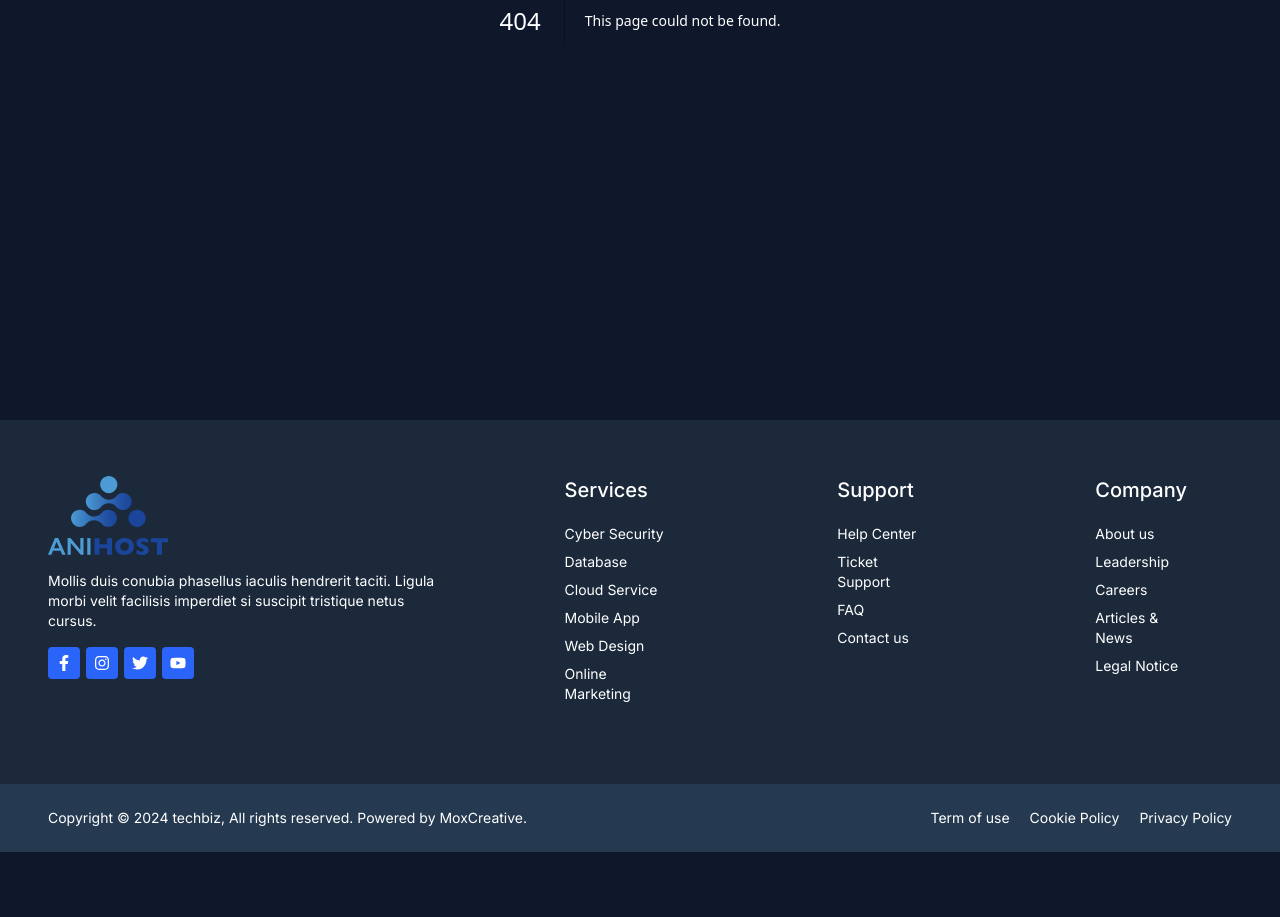
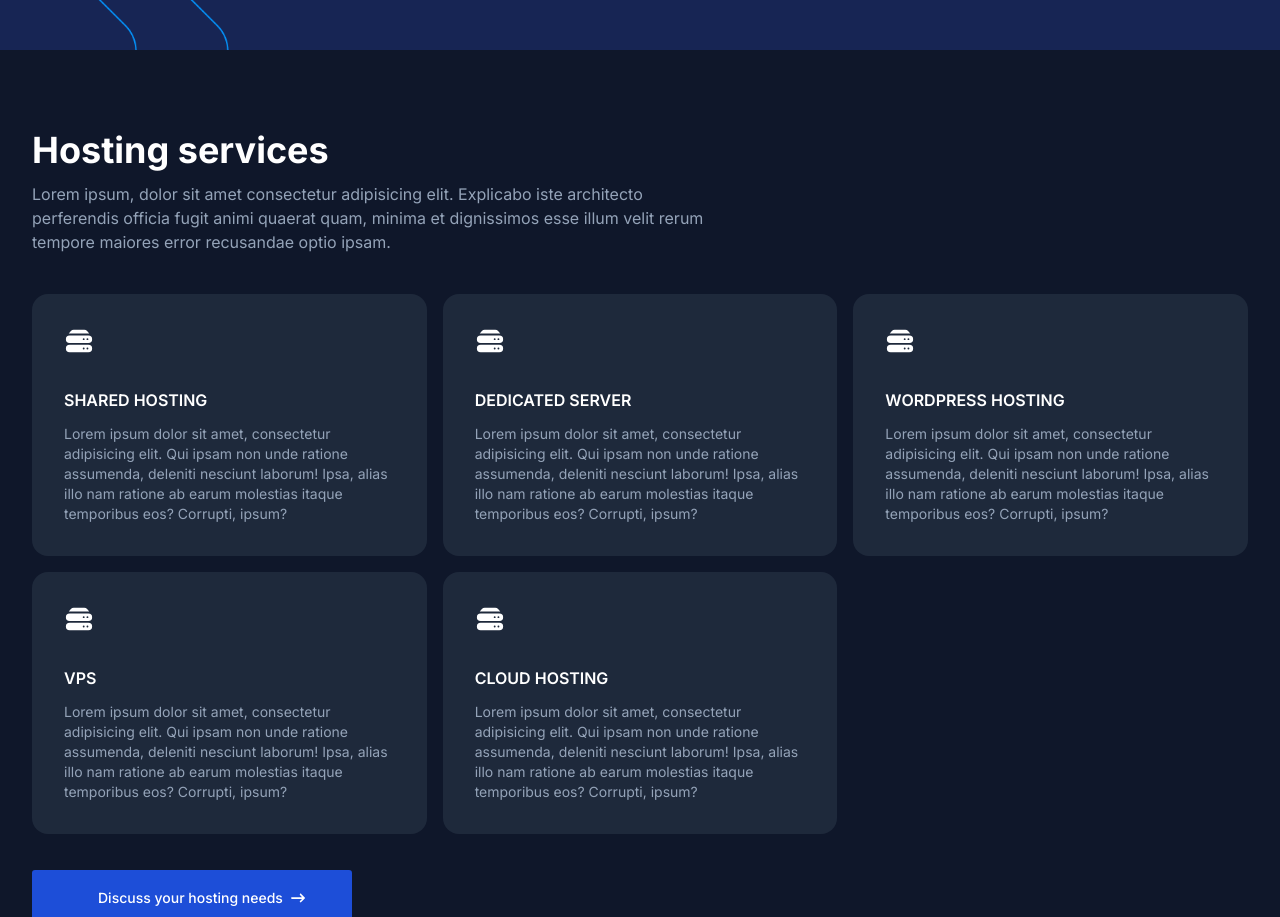
Before and after one commit to fltmzl/anihost-company-profile, a Next.js app: page /services in a window 1280 px wide. Before the commit this address had no page. Shown: the part 380-1297 px from the top of the page. Before the commit the page ends 1232 px from the top, so only its background shows below. Built offline with nearby package versions, Linux system fonts and the light colour scheme.

Commit message:
pages(all-services): add All Services Page and modify several components

```diff
--- a/src/app/about-us/sections/WhoWeAreSection.tsx
+++ b/src/app/about-us/sections/WhoWeAreSection.tsx
@@ -1,3 +1,4 @@
+import { Button } from "@/components/ui/button";
 import Image from "next/image";
 import React from "react";
 
@@ -10,7 +11,7 @@
         <p className="text-sm md:text-base text-slate-400">
           Parturient a tempor nam viverra luctus rhoncus taciti hac. Sapien mattis eu luctus montes volutpat nec odio. Posuere suspendisse commodo tempus molestie quis praesent curae sagittis placerat ridiculus tellus.
         </p>
-        <button className="button-pri">Learn More</button>
+        <Button className="w-fit">Learn More</Button>
       </div>
 
       <div className="md:basis-1/2 relative aspect-video">
--- a/src/app/components/Navbar.tsx
+++ b/src/app/components/Navbar.tsx
@@ -9,6 +9,7 @@
 import { MdOutlineMiscellaneousServices } from "react-icons/md";
 import { FaServer, FaLaptopCode, FaChevronDown } from "react-icons/fa";
 import logoWhite from "../../../public/logo/logo-white.svg";
+import { Button } from "@/components/ui/button";
 
 const navbarItems = [
   {
@@ -126,7 +127,7 @@
         </ul>
 
         <div>
-          <button className="my-3 button-pri">Get Started</button>
+          <Button className="px-6 py-2 w-fit text-xs font-normal">Get Started</Button>
         </div>
       </div>
     </nav>
--- a/src/app/contact-us/sections/SendMessageSection.tsx
+++ b/src/app/contact-us/sections/SendMessageSection.tsx
@@ -1,3 +1,4 @@
+import { Button } from "@/components/ui/button";
 import { Input } from "@/components/ui/input";
 import { Label } from "@/components/ui/label";
 import { Textarea } from "@/components/ui/textarea";
@@ -47,9 +48,7 @@
             <Textarea id="message" name="message" placeholder="Message" className="bg-slate-700 border-slate-600" />
           </div>
 
-          <button className="button-pri" type="submit">
-            Send Message
-          </button>
+          <Button type="submit">Send Message</Button>
         </form>
       </div>
     </section>
--- a/src/app/sections/DiscoverMoreSection.tsx
+++ b/src/app/sections/DiscoverMoreSection.tsx
@@ -1,3 +1,4 @@
+import { Button } from "@/components/ui/button";
 import React from "react";
 
 type DiscoverMoreSectionProps = {
@@ -12,7 +13,7 @@
         <h2 className="text-3xl md:text-4xl">{title}</h2>
         <p>{description}</p>
 
-        <button className="button-pri">Discover More</button>
+        <Button className="text-sm w-fit px-6 py-3">Discover More</Button>
       </div>
     </section>
   );
--- a/src/app/sections/Jumbotron.tsx
+++ b/src/app/sections/Jumbotron.tsx
@@ -1,19 +1,21 @@
+import { Button } from "@/components/ui/button";
 import Image from "next/image";
 import React from "react";
 
 export default function Jumbotron() {
   return (
     <section className="px-5 py-10 relative after:content-[''] after:absolute after:inset-0 after:bg-blue-200 after:-z-10 after:bg-[url('/images/bg-jumbotron.jpg')] after:brightness-[0.35] after:bg-cover after:bg-center">
-      <div className="lg:flex h-screen max-h-[800px] container items-center">
-        <div className="lg:basis-5/12 text-center lg:text-start space-y-6 py-20">
+      <div className="lg:flex min-h-[650px] lg:h-screen lg:max-h-[800px] container items-center">
+        <div className="lg:basis-5/12 text-center lg:text-start space-y-8 pt-20 pb-10 lg:pb-20">
           <h6>START YOUR DIGITAL BUSSINESS</h6>
           <h1 className="text-4xl lg:text-5xl font-bold leading-[1.4]">We make IT simple, faster, and less expensive</h1>
           <p className="text-sm">Lorem ipsum dolor sit amet consectetur, adipisicing elit. Sapiente odio blanditiis dolorem, facere repellat quibusdam dolor excepturi maxime! Iusto quo, in sit fugiat odit placeat.</p>
 
-          {/* <div>
-            <button>Get Started</button>
-            <button>Learn More</button>
-          </div> */}
+          <div className="">
+            <a href="#">
+              <Button className="lg:w-fit">Get Started</Button>
+            </a>
+          </div>
         </div>
         <div className="lg:basis-7/12 grid place-content-center relative min-h-96">
           <Image src={"/images/imac.png"} alt="imac image" fill={true} className="object-contain" />
--- /dev/null
+++ b/src/app/services/components/FrameworkCard.tsx
@@ -0,0 +1,15 @@
+import React from "react";
+
+type FrameworkCardProps = {
+  title: string;
+  iconElement: React.ReactElement;
+};
+
+export default function FrameworkCard({ title, iconElement }: FrameworkCardProps) {
+  return (
+    <div className="space-y-2 text-center">
+      <div className="text-4xl bg-slate-700 p-4 rounded-full w-fit mx-auto">{iconElement}</div>
+      <div className="uppercase font-semibold">{title}</div>
+    </div>
+  );
+}
--- /dev/null
+++ b/src/app/services/components/ServiceCard.tsx
@@ -0,0 +1,20 @@
+import React from "react";
+
+type ServiceCardProps = {
+  title: string;
+  description: string;
+  iconElement: React.ReactElement;
+};
+
+export default function ServiceCard({ title, description, iconElement }: ServiceCardProps) {
+  return (
+    <div className="p-8 rounded-2xl bg-slate-800 duration-300 group hover:bg-blue-700">
+      <div className="text-3xl w-fit mb-8 duration-300 group-hover:scale-150">{iconElement}</div>
+
+      <div>
+        <h3 className="font-semibold mb-3 uppercase">{title}</h3>
+        <p className="text-slate-400 text-xs md:text-sm duration-300 group-hover:text-slate-200">{description}</p>
+      </div>
+    </div>
+  );
+}
--- /dev/null
+++ b/src/app/services/page.tsx
@@ -0,0 +1,25 @@
+import React from "react";
+import PagesTitleHeader from "../components/PagesTitleHeader";
+import HostingServiceList from "./sections/HostingServiceList";
+import DiscoverMoreSection from "../sections/DiscoverMoreSection";
+import SoftwareServiceList from "./sections/SoftwareServiceList";
+import OurTechnologiesSection from "./sections/OurTechnologiesSection";
+
+export default function Services() {
+  return (
+    <main>
+      <PagesTitleHeader title="All Services" description="Lorem ipsum dolor sit amet consectetur adipisicing." />
+
+      <HostingServiceList />
+
+      <DiscoverMoreSection
+        title="Our performance is your success. Our passion is innovation. Our expertise is unmatched. We get you more"
+        description="Lorem ipsum dolor sit amet, consectetur adipiscing elit. Ut elit tellus, luctus nec ullamcorper mattis, pulvinar dapibus leo."
+      />
+
+      <OurTechnologiesSection />
+
+      <SoftwareServiceList />
+    </main>
+  );
+}
--- /dev/null
+++ b/src/app/services/sections/HostingServiceList.tsx
@@ -0,0 +1,63 @@
+import React from "react";
+import { HiServerStack } from "react-icons/hi2";
+import ServiceCard from "../components/ServiceCard";
+import { Button } from "@/components/ui/button";
+import { FaArrowRightLong } from "react-icons/fa6";
+
+const services = [
+  {
+    title: "Shared Hosting",
+    description: "Lorem ipsum dolor sit amet, consectetur adipisicing elit. Qui ipsam non unde ratione assumenda, deleniti nesciunt laborum! Ipsa, alias illo nam ratione ab earum molestias itaque temporibus eos? Corrupti, ipsum?",
+    iconElement: <HiServerStack />,
+  },
+  {
+    title: "Dedicated Server",
+    description: "Lorem ipsum dolor sit amet, consectetur adipisicing elit. Qui ipsam non unde ratione assumenda, deleniti nesciunt laborum! Ipsa, alias illo nam ratione ab earum molestias itaque temporibus eos? Corrupti, ipsum?",
+    iconElement: <HiServerStack />,
+  },
+  {
+    title: "Wordpress Hosting",
+    description: "Lorem ipsum dolor sit amet, consectetur adipisicing elit. Qui ipsam non unde ratione assumenda, deleniti nesciunt laborum! Ipsa, alias illo nam ratione ab earum molestias itaque temporibus eos? Corrupti, ipsum?",
+    iconElement: <HiServerStack />,
+  },
+  {
+    title: "VPS",
+    description: "Lorem ipsum dolor sit amet, consectetur adipisicing elit. Qui ipsam non unde ratione assumenda, deleniti nesciunt laborum! Ipsa, alias illo nam ratione ab earum molestias itaque temporibus eos? Corrupti, ipsum?",
+    iconElement: <HiServerStack />,
+  },
+  {
+    title: "Cloud Hosting",
+    description: "Lorem ipsum dolor sit amet, consectetur adipisicing elit. Qui ipsam non unde ratione assumenda, deleniti nesciunt laborum! Ipsa, alias illo nam ratione ab earum molestias itaque temporibus eos? Corrupti, ipsum?",
+    iconElement: <HiServerStack />,
+  },
+];
+
+export default function HostingServiceList() {
+  return (
+    <section className="container py-10">
+      <div>
+        <div className="py-10">
+          <h2 className="mb-3">Hosting services</h2>
+          <p className="text-sm lg:text-base text-slate-400 max-w-2xl">
+            Lorem ipsum, dolor sit amet consectetur adipisicing elit. Explicabo iste architecto perferendis officia fugit animi quaerat quam, minima et dignissimos esse illum velit rerum tempore maiores error recusandae optio ipsam.
+          </p>
+        </div>
+
+        <div className="grid grid-cols-1 sm:grid-cols-2 lg:grid-cols-3 gap-4">
+          {services.map((service) => (
+            <ServiceCard key={service.title} title={service.title} description={service.description} iconElement={service.iconElement} />
+          ))}
+        </div>
+
+        <div className="max-w-xs my-9">
+          <Button className="flex items-center gap-2 group">
+            Discuss your hosting needs{" "}
+            <span className="inline-block duration-300 group-hover:translate-x-3">
+              <FaArrowRightLong />
+            </span>
+          </Button>
+        </div>
+      </div>
+    </section>
+  );
+}
--- /dev/null
+++ b/src/app/services/sections/OurTechnologiesSection.tsx
@@ -0,0 +1,65 @@
+import React from "react";
+import { TbBrandLaravel } from "react-icons/tb";
+import FrameworkCard from "../components/FrameworkCard";
+
+const frameworks = [
+  {
+    title: "laravel",
+    iconElement: <TbBrandLaravel />,
+  },
+  {
+    title: "next js",
+    iconElement: <TbBrandLaravel />,
+  },
+  {
+    title: "react js",
+    iconElement: <TbBrandLaravel />,
+  },
+  {
+    title: "flask",
+    iconElement: <TbBrandLaravel />,
+  },
+  {
+    title: "php",
+    iconElement: <TbBrandLaravel />,
+  },
+  {
+    title: "javascript",
+    iconElement: <TbBrandLaravel />,
+  },
+  {
+    title: "express js",
+    iconElement: <TbBrandLaravel />,
+  },
+  {
+    title: "nest js",
+    iconElement: <TbBrandLaravel />,
+  },
+  {
+    title: "hapi js",
+    iconElement: <TbBrandLaravel />,
+  },
+  {
+    title: "laravel",
+    iconElement: <TbBrandLaravel />,
+  },
+];
+
+export default function OurTechnologiesSection() {
+  return (
+    <section className="container">
+      <div className="py-10">
+        <div className="text-center">
+          <h6 className="uppercase mb-5">Technologies</h6>
+          <h2>Our Technologies & Frameworks</h2>
+        </div>
+
+        <div className="mb-5 mt-14 grid grid-cols-2 sm:grid-cols-3 md:grid-cols-4 lg:grid-cols-5 gap-x-5 gap-y-10">
+          {frameworks.map((framework) => (
+            <FrameworkCard key={framework.title} title={framework.title} iconElement={framework.iconElement} />
+          ))}
+        </div>
+      </div>
+    </section>
+  );
+}
--- /dev/null
+++ b/src/app/services/sections/SoftwareServiceList.tsx
@@ -0,0 +1,58 @@
+import React from "react";
+import { FaLaptopCode } from "react-icons/fa6";
+import ServiceCard from "../components/ServiceCard";
+import { Button } from "@/components/ui/button";
+import { FaArrowRightLong } from "react-icons/fa6";
+
+const services = [
+  {
+    title: "Web Development",
+    description: "Lorem ipsum dolor sit amet, consectetur adipisicing elit. Qui ipsam non unde ratione assumenda, deleniti nesciunt laborum! Ipsa, alias illo nam ratione ab earum molestias itaque temporibus eos? Corrupti, ipsum?",
+    iconElement: <FaLaptopCode />,
+  },
+  {
+    title: "Technology Consulting & Audit",
+    description: "Lorem ipsum dolor sit amet, consectetur adipisicing elit. Qui ipsam non unde ratione assumenda, deleniti nesciunt laborum! Ipsa, alias illo nam ratione ab earum molestias itaque temporibus eos? Corrupti, ipsum?",
+    iconElement: <FaLaptopCode />,
+  },
+  {
+    title: "Software Development",
+    description: "Lorem ipsum dolor sit amet, consectetur adipisicing elit. Qui ipsam non unde ratione assumenda, deleniti nesciunt laborum! Ipsa, alias illo nam ratione ab earum molestias itaque temporibus eos? Corrupti, ipsum?",
+    iconElement: <FaLaptopCode />,
+  },
+  {
+    title: "Deployment & Maintenance",
+    description: "Lorem ipsum dolor sit amet, consectetur adipisicing elit. Qui ipsam non unde ratione assumenda, deleniti nesciunt laborum! Ipsa, alias illo nam ratione ab earum molestias itaque temporibus eos? Corrupti, ipsum?",
+    iconElement: <FaLaptopCode />,
+  },
+];
+
+export default function SoftwareServiceList() {
+  return (
+    <section className="container py-10">
+      <div>
+        <div className="py-10">
+          <h2 className="mb-3">Software house services</h2>
+          <p className="text-sm lg:text-base text-slate-400 max-w-2xl">
+            Lorem ipsum, dolor sit amet consectetur adipisicing elit. Explicabo iste architecto perferendis officia fugit animi quaerat quam, minima et dignissimos esse illum velit rerum tempore maiores error recusandae optio ipsam.
+          </p>
+        </div>
+
+        <div className="grid grid-cols-1 sm:grid-cols-2 lg:grid-cols-3 gap-4">
+          {services.map((service) => (
+            <ServiceCard key={service.title} title={service.title} description={service.description} iconElement={service.iconElement} />
+          ))}
+        </div>
+
+        <div className="max-w-xs my-9">
+          <Button className="flex items-center gap-2 group">
+            Discuss your software needs{" "}
+            <span className="inline-block duration-300 group-hover:translate-x-3">
+              <FaArrowRightLong />
+            </span>
+          </Button>
+        </div>
+      </div>
+    </section>
+  );
+}
--- a/src/components/ui/button.tsx
+++ b/src/components/ui/button.tsx
@@ -4,19 +4,13 @@
 import { cn } from "@/lib/utils";
 import { FaLongArrowAltRight } from "react-icons/fa";
 
-const buttonVariants = cva(
-  "w-full whitespace-nowrap text-sm font-medium ring-offset-background transition-colors disabled:pointer-events-none disabled:opacity-50",
-  {
+const buttonVariants = cva("w-full whitespace-nowrap text-sm font-medium ring-offset-background transition-colors disabled:pointer-events-none disabled:opacity-50", {
   variants: {
     variant: {
-        default:
-          "bg-[#2B64F8] text-white border-2 border-[#2B64F8] px-16 py-4 rounded-[3px]",
-        destructive:
-          "bg-destructive text-destructive-foreground hover:bg-destructive/90",
-        outline:
-          "border border-input bg-background hover:bg-accent hover:text-accent-foreground",
-        secondary:
-          "bg-secondary text-secondary-foreground hover:bg-secondary/80",
+      default: "bg-blue-700 text-white border-2 border-blue-700 px-16 py-4 rounded-[3px] duration-300 hover:bg-blue-600 hover:border-blue-600",
+      destructive: "bg-destructive text-destructive-foreground hover:bg-destructive/90",
+      outline: "border border-input bg-background hover:bg-accent hover:text-accent-foreground",
+      secondary: "bg-secondary text-secondary-foreground hover:bg-secondary/80",
       ghost: "hover:bg-accent hover:text-accent-foreground",
       link: "text-white border-2 border-white px-16 py-4 rounded-[3px] hover:bg-[#0494FC] hover:border-[#0494FC]",
     },
@@ -31,17 +25,13 @@
     variant: "default",
     size: "default",
   },
-  }
-);
+});
 
-export interface ButtonProps
-  extends React.ButtonHTMLAttributes<HTMLButtonElement>,
-    VariantProps<typeof buttonVariants> {
+export interface ButtonProps extends React.ButtonHTMLAttributes<HTMLButtonElement>, VariantProps<typeof buttonVariants> {
   asChild?: boolean;
 }
 
-const Button = React.forwardRef<HTMLButtonElement, ButtonProps>(
-  ({ className, variant, size, asChild = false, children, ...props }, ref) => {
+const Button = React.forwardRef<HTMLButtonElement, ButtonProps>(({ className, variant, size, asChild = false, children, ...props }, ref) => {
   const Comp = asChild ? Slot : "button";
 
   const content =
@@ -55,16 +45,11 @@
     );
 
   return (
-      <Comp
-        className={cn(buttonVariants({ variant, size, className }))}
-        ref={ref}
-        {...props}
-      >
+    <Comp className={cn(buttonVariants({ variant, size, className }))} ref={ref} {...props}>
       {content}
     </Comp>
   );
-  }
-);
+});
 
 Button.displayName = "Button";
 
```
Lines whose indentation alone changed are shown as unchanged.
